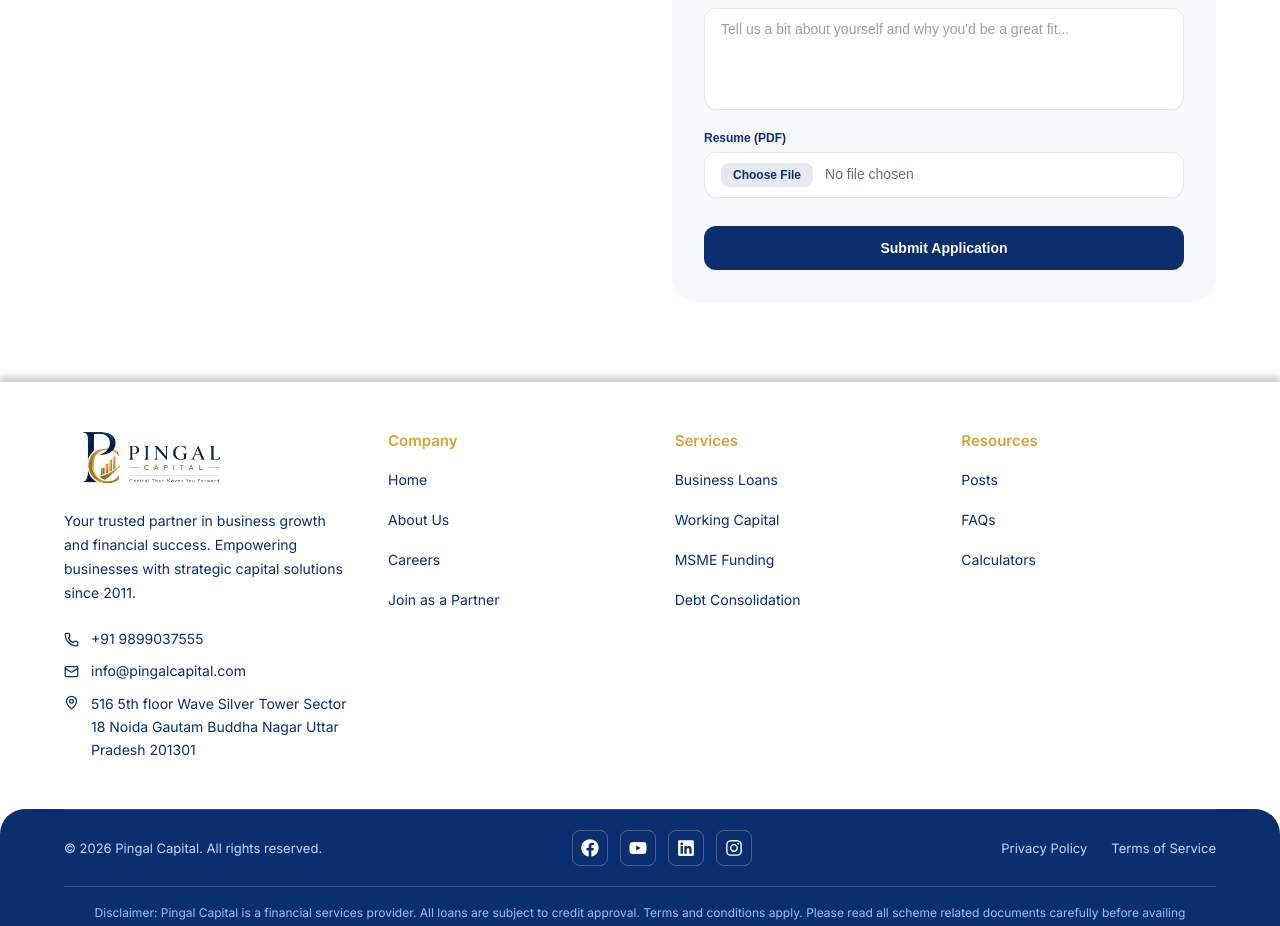
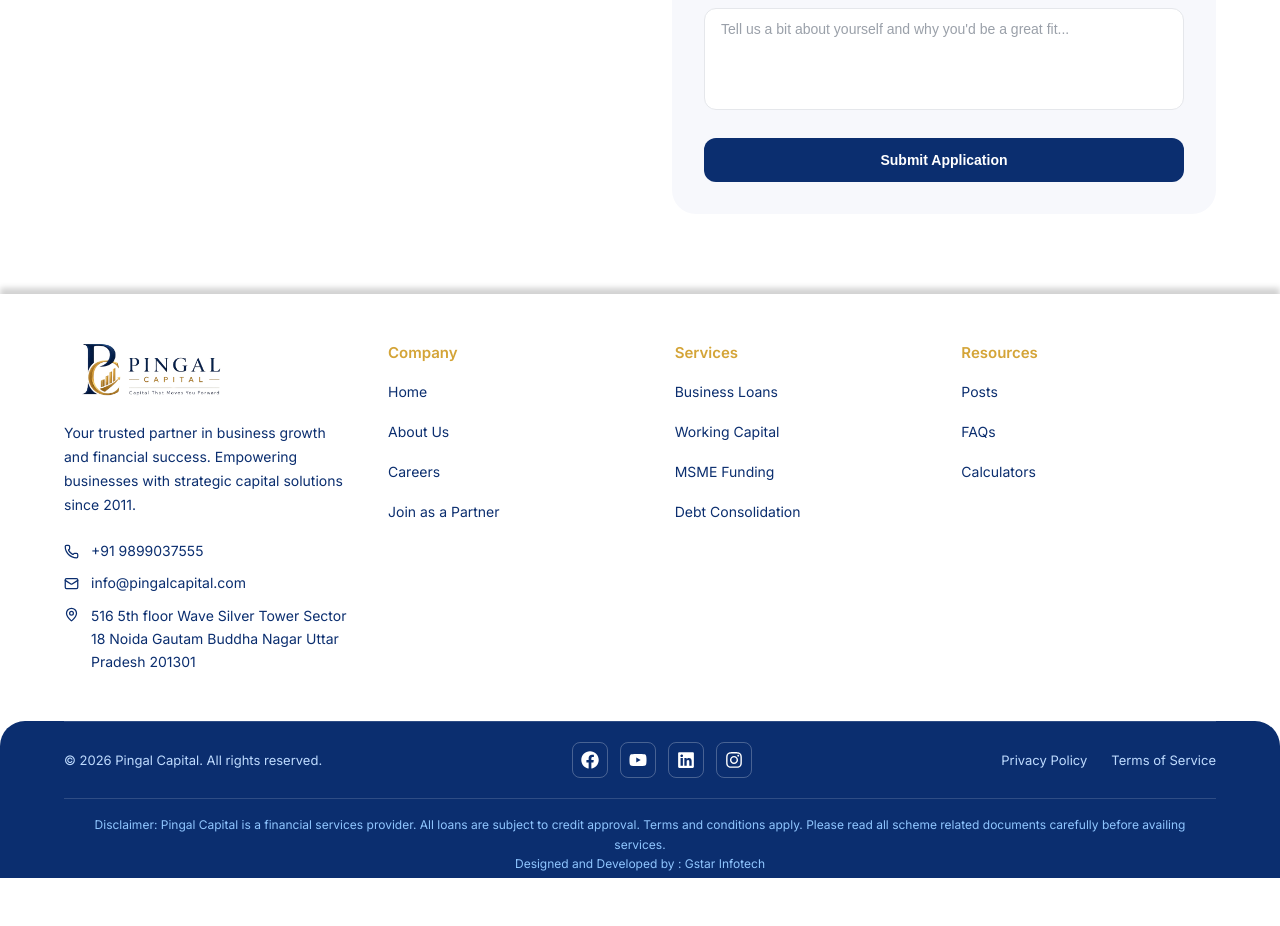
Before and after one commit to kaihatsuRONIT/pingal-capital-frontend, a Next.js app: page /career in a window 1280 px wide. Shown: the part 1320-2246 px from the top of the page. After the commit the page ends 2198 px from the top, so only its background shows below. Built offline with nearby package versions, Linux system fonts and the light colour scheme; a web font is replaced by a local one.

Commit message:
career form updated

```diff
--- a/src/app/admin/page.jsx
+++ b/src/app/admin/page.jsx
@@ -37,6 +37,7 @@ export default function AdminPage() {
         { key: "submissions-cgtmse", label: "CGTMSE Form" },
         { key: "submissions-contact", label: "Contact Form" },
         { key: "submissions-join-us", label: "Join Us Form" },
+        { key: "submissions-career", label: "Career Form" },
     ];
 
     useEffect(() => {
--- a/src/app/career/page.jsx
+++ b/src/app/career/page.jsx
@@ -17,9 +17,10 @@ export default function Careers() {
         phone: "",
         position: "",
         message: "",
-        resume: null,
     });
     const [submitted, setSubmitted] = useState(false);
+    const [loading,setLoading] = useState(false)
+    const [error,setError] = useState("")
 
     const handle = (e) => {
         const { name, value, files } = e.target;
@@ -31,18 +32,10 @@ export default function Careers() {
         setLoading(true);
         setError("");
         try {
-            const formData = new FormData();
-            formData.append("form_slug", "career");
-            formData.append("name", form.name);
-            formData.append("email", form.email);
-            formData.append("phone", form.phone);
-            formData.append("position", form.position);
-            formData.append("message", form.message);
-            if (form.resume) formData.append("resume", form.resume);
-
-            const res = await fetch("/api/submissions/career", {
+            const res = await fetch("/api/submissions", {
                 method: "POST",
-                body: formData,
+                headers: { "Content-Type": "application/json" },
+                body: JSON.stringify({ form_slug: "career", data: { name: form.name, email: form.email, phone: form.phone, position: form.position, message: form.message } }),
             });
             if (res.ok) {
                 setSubmitted(true);
@@ -282,18 +275,6 @@ export default function Careers() {
                                         />
                                     </div>
 
-                                    <div className="flex flex-col gap-1.5">
-                                        <label className="text-xs font-semibold text-[#0B2E6F]" style={{ fontFamily: "Manrope, sans-serif" }}>Resume (PDF)</label>
-                                        <input
-                                            name="resume"
-                                            type="file"
-                                            accept=".pdf,.doc,.docx"
-                                            onChange={handle}
-                                            className="bg-white border border-gray-200 rounded-xl px-4 py-2.5 text-sm text-gray-500 outline-none focus:border-[#0B2E6F] transition-colors file:mr-3 file:text-xs file:font-semibold file:text-[#0B2E6F] file:bg-[#0B2E6F]/10 file:border-0 file:rounded-lg file:px-3 file:py-1 cursor-pointer"
-                                            style={{ fontFamily: "Work Sans, sans-serif" }}
-                                        />
-                                    </div>
-
                                     <button
                                         type="submit"
                                         className="mt-2 bg-[#0B2E6F] text-white rounded-xl py-3 text-sm font-semibold hover:bg-[#0a2660] active:scale-95 transition-all duration-200"
```
